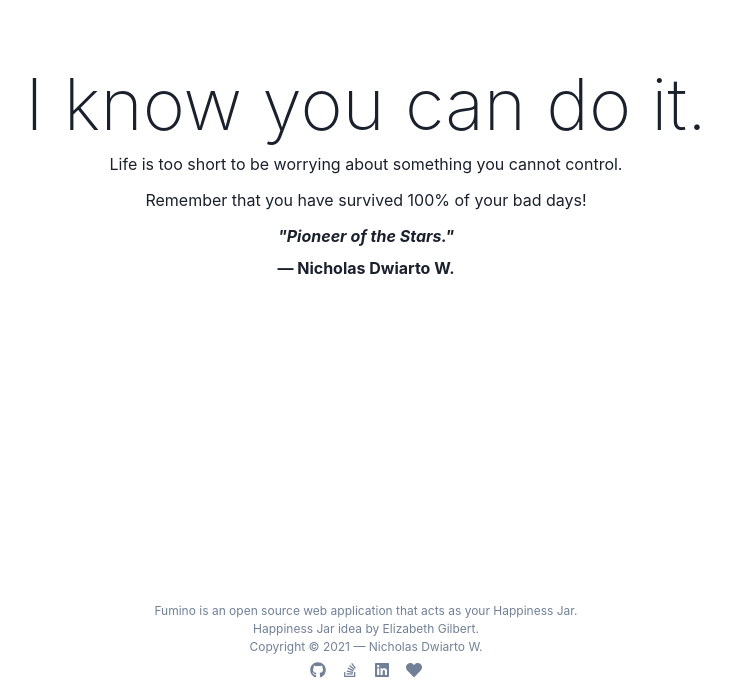
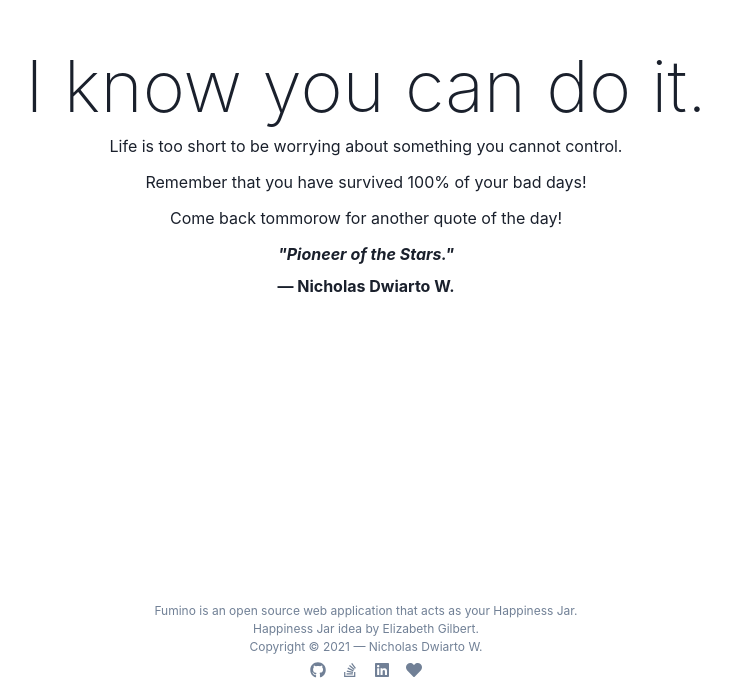
Before and after one commit to lauslim12/Fumi-no, a Next.js app: page / in a window 1280 px wide. Shown: the part 1557-2253 px from the top of the page, without its empty margins (274-1005 px from the left). Built offline with nearby package versions, Linux system fonts and the light colour scheme; no server answers.

Commit message:
feat: Improve UX for the 'Luck' section

```diff
--- a/components/Home/Luck.tsx
+++ b/components/Home/Luck.tsx
@@ -11,6 +11,7 @@ const Luck = () => (
 
       <Text as="h2">Life is too short to be worrying about something you cannot control.</Text>
       <Text as="h2">Remember that you have survived 100% of your bad days!</Text>
+      <Text as="h3">Come back tommorow for another quote of the day!</Text>
 
       <Quotes />
     </VStack>
```
